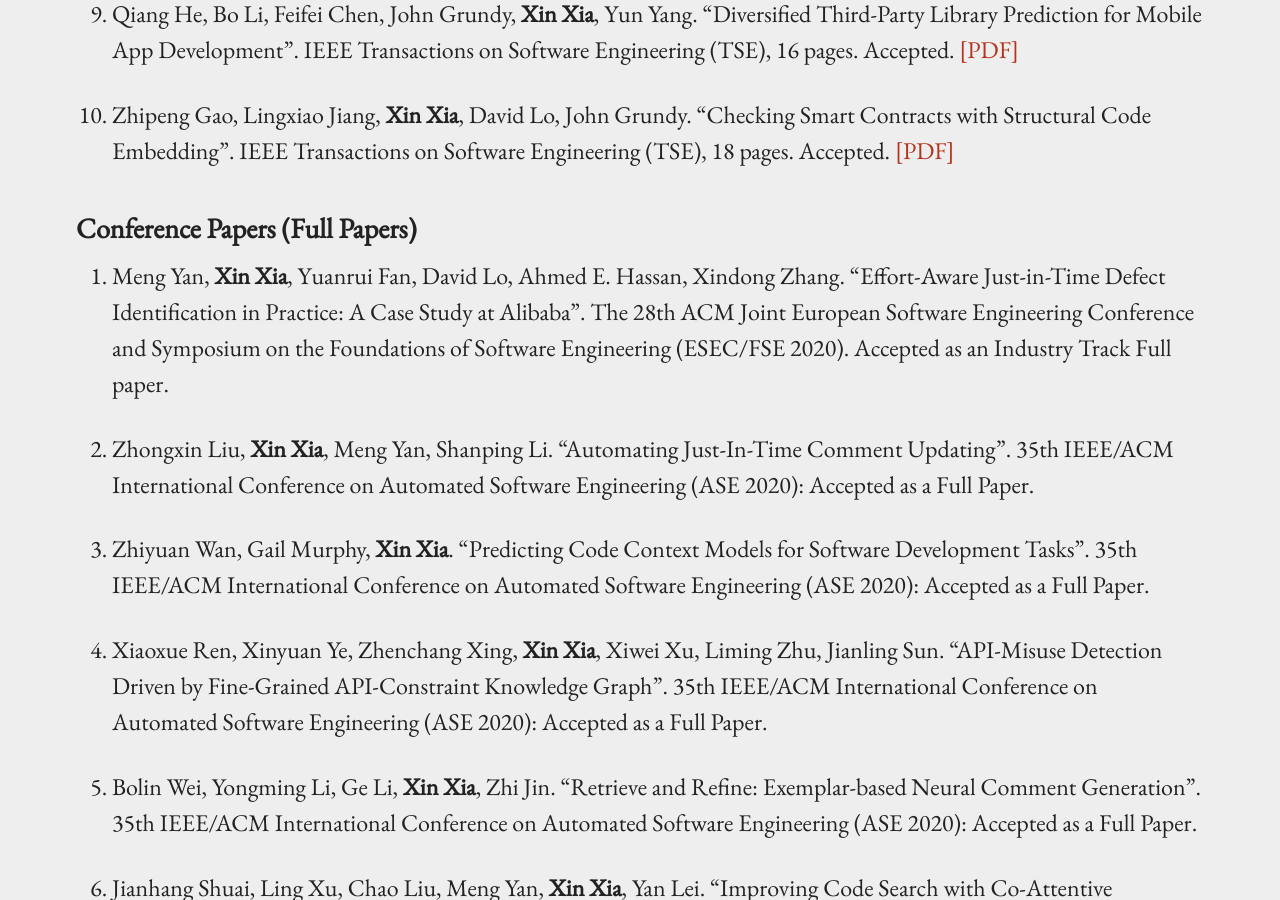
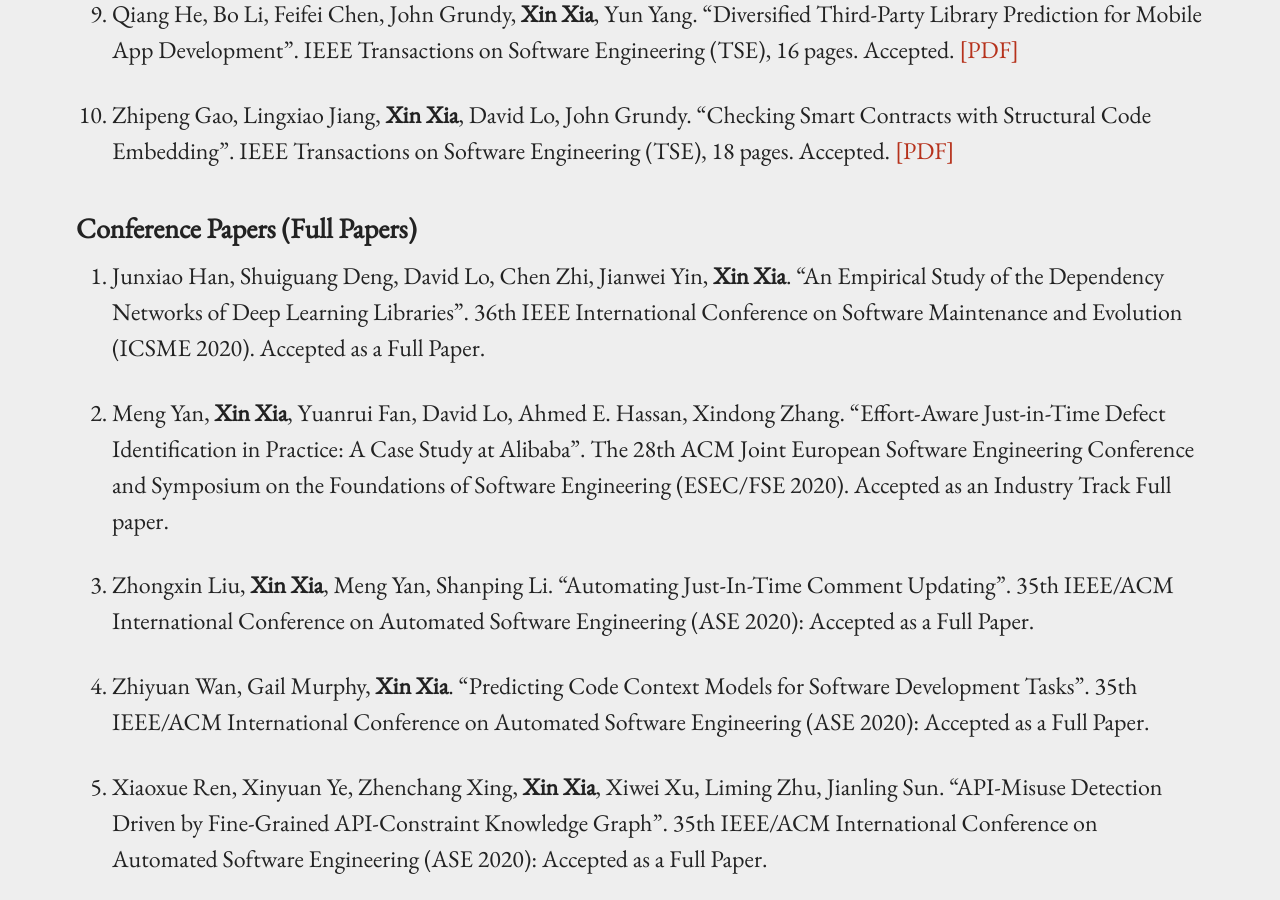
Before and after one commit to xin-xia/xin-xia.github.io, a Jekyll site: the page built from publication.md, in a window 1280 px wide and 900 px high, scrolled down 1700 px. Built offline with Jekyll 4.4.1, drawn with Linux system fonts in a browser that asks for light colours; our own code applies the rules of GitHub Pages for plain Markdown files.

Commit message:
Update publication.md

```diff
--- a/publication.md
+++ b/publication.md
@@ -44,6 +44,8 @@ permalink: /publication/
 
 
 ### Conference Papers (Full Papers)
+
+102. Junxiao Han, Shuiguang Deng, David Lo, Chen Zhi, Jianwei Yin, <strong>Xin Xia</strong>.  "An Empirical Study of the Dependency Networks of Deep Learning Libraries". 36th IEEE International Conference on Software Maintenance and Evolution (ICSME 2020).  Accepted as a Full Paper. <br />
 
 101. Meng Yan, <strong>Xin Xia</strong>, Yuanrui Fan, David Lo, Ahmed E. Hassan, Xindong Zhang. "Effort-Aware Just-in-Time Defect Identification in Practice: A Case Study at Alibaba". The 28th ACM Joint European Software Engineering Conference and Symposium on the Foundations of Software Engineering (ESEC/FSE 2020). Accepted as an Industry Track Full paper.  <br />
 
```
